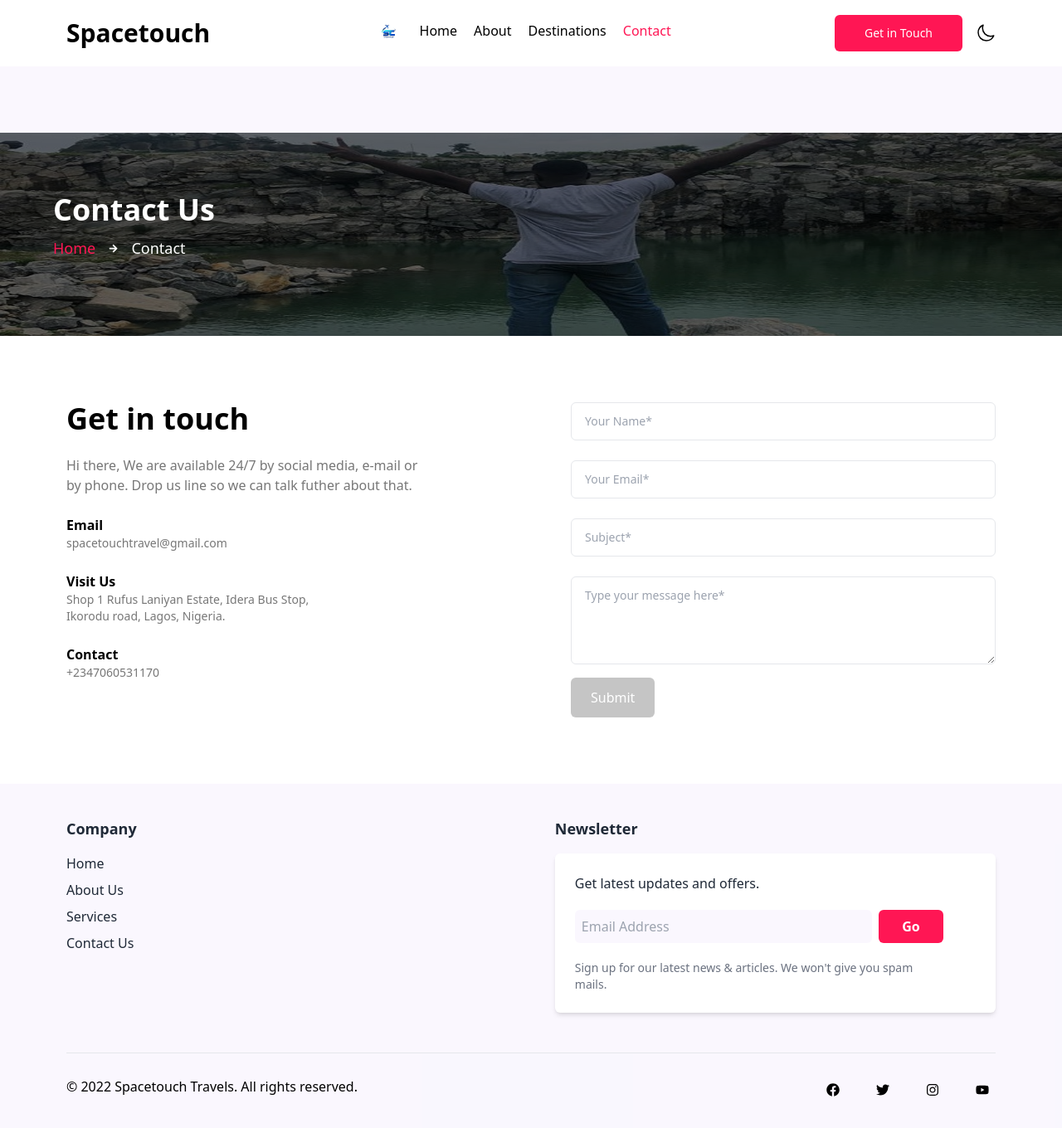
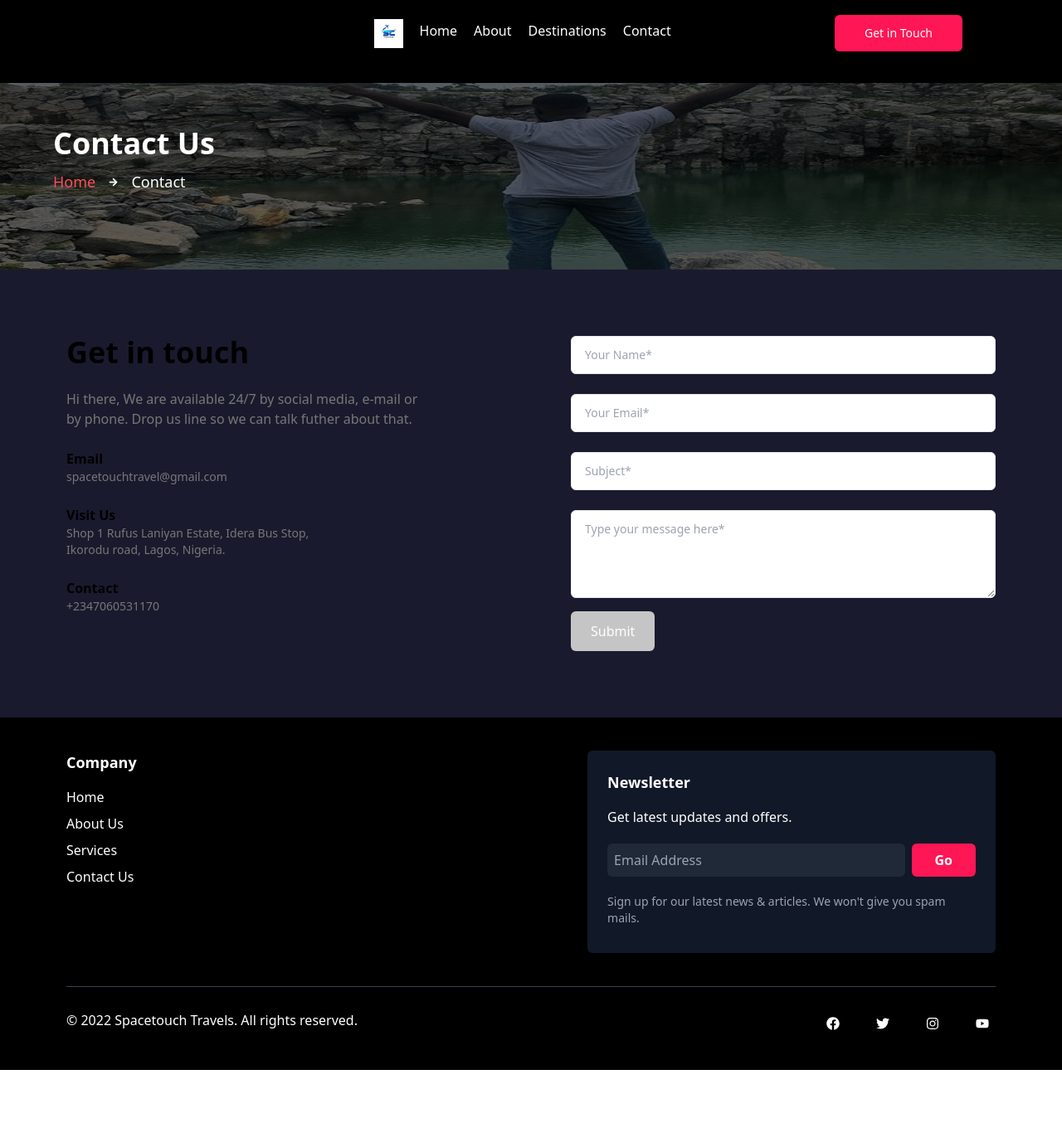
Before and after one commit to GraceJoseph-hub/space-touch, a React (Vite) app: page /contact in a window 1280 px wide. Shown: the top 1360 px of the page at 83% size. After the commit the page ends 1290 px from the top, so only its background shows below. Built offline with nearby package versions, Linux system fonts and the light colour scheme.

Commit message:
working on the light and dark modes

```diff
--- a/src/App.css
+++ b/src/App.css
@@ -1,3 +1,4 @@
+
 body {
   transition: background-color 0.3s, color 0.3s;
 }
--- a/src/components/footer/Footer.jsx
+++ b/src/components/footer/Footer.jsx
@@ -4,9 +4,9 @@ import { FaFacebook, FaTwitter, FaInstagram, FaYoutube } from "react-icons/fa";
 
 const Footer = () => {
   return (
-    <div className="w-full px-20 py-10">
+    <div className="w-full px-20 py-10 bg-gray-100 dark:bg-black">
       <div className="flex justify-between pb-10">
-        <div className="text-gray-800">
+        <div className="text-gray-800 dark:text-white">
           <h2 className="text-lg font-bold mb-4">Company</h2>
           <ul>
             <li className="mb-2">
@@ -31,15 +31,15 @@ const Footer = () => {
             </li>
           </ul>
         </div>
-        <div className=" text-gray-800">
+        <div className="text-gray-800 dark:text-white bg-white dark:bg-gray-900 p-6 rounded-md shadow-md">
           <h2 className="text-lg font-bold mb-4">Newsletter</h2>
-          <form className=" flex flex-col gap-y-5 w-[33.2rem] mb-2 bg-white p-6 rounded-md shadow-md">
+          <form className="flex flex-col gap-y-5 mb-2">
             <p>Get latest updates and offers.</p>
             <div className="flex gap-x-2">
               <input
                 type="email"
                 placeholder="Email Address"
-                className="w-[22.4rem] p-2 bg-off-white border-gray-300 rounded-md focus:outline-none"
+                className="w-[22.4rem] p-2 bg-off-white border-gray-300 rounded-md focus:outline-none dark:bg-gray-800"
               />
               <button
                 type="submit"
@@ -48,7 +48,7 @@ const Footer = () => {
                 Go
               </button>
             </div>
-            <p className="text-gray-500 text-sm">
+            <p className="text-gray-500 text-sm dark:text-gray-400">
               Sign up for our latest news & articles. We won't give you spam
               <br />
               mails.
@@ -56,20 +56,32 @@ const Footer = () => {
           </form>
         </div>
       </div>
-      <hr />
-      <div className="flex justify-between mt-7">
+      <hr className="border-gray-300 dark:border-gray-700" />
+      <div className="flex justify-between mt-7 text-gray-800 dark:text-white">
         <p>© 2022 Spacetouch Travels. All rights reserved.</p>
         <div className="flex gap-7">
-          <Link to="https://web.facebook.com/spacetouchtours?_rdc=1&_rdr" className="p-2 hover:bg-red rounded-full text-center hover:text-light">
+          <Link
+            to="https://web.facebook.com/spacetouchtours?_rdc=1&_rdr"
+            className="p-2 hover:bg-red rounded-full text-center hover:text-light"
+          >
             <FaFacebook />
           </Link>
-          <Link to="https://x.com/spacetouchTours" className="p-2 hover:bg-red rounded-full text-center hover:text-light">
+          <Link
+            to="https://x.com/spacetouchTours"
+            className="p-2 hover:bg-red rounded-full text-center hover:text-light"
+          >
             <FaTwitter />
           </Link>
-          <Link to="https://www.instagram.com/spacetouchtours" className="p-2 hover:bg-red rounded-full text-center hover:text-light">
+          <Link
+            to="https://www.instagram.com/spacetouchtours"
+            className="p-2 hover:bg-red rounded-full text-center hover:text-light"
+          >
             <FaInstagram />
           </Link>
-          <Link to="https://www.youtube.com/spacetouchtv" className="p-2 hover:bg-red rounded-full text-center hover:text-light">
+          <Link
+            to="https://www.youtube.com/spacetouchtv"
+            className="p-2 hover:bg-red rounded-full text-center hover:text-light"
+          >
             <FaYoutube />
           </Link>
         </div>
--- a/src/components/navbar/Navbar.jsx
+++ b/src/components/navbar/Navbar.jsx
@@ -5,10 +5,11 @@ import Btn from "../btn/Btn";
 import { FaBars, FaSquareXmark } from "react-icons/fa6";
 import { Link, useLocation } from "react-router-dom";
 import logo from "../../../public/images/logo.jpg";
+import styles from "./navbar.module.css";
 
 const Navbar = () => {
   const [isOpen, setIsOpen] = useState(false);
-  const [theme, setTheme] = useState("light");
+  const [theme, setTheme] = useState("dark");
 
   useEffect(() => {
     if (theme === "dark") {
@@ -38,7 +39,7 @@ const Navbar = () => {
 
   return (
     <div>
-      <div className="bg-light dark:bg-darkBg w-full px-20 sticky top-0 left-0 right-0 z-50 overflow-hidden">
+      <div className="bg-light dark:bg-black w-full px-20 fixed top-0 left-0 right-0 z-50 h-[100px]">
         <div className="flex items-center justify-between h-20 w-full mx-auto">
           <Brand />
           <div className="hidden custom1:flex items-center gap-5">
@@ -49,17 +50,16 @@ const Navbar = () => {
               height="35"
               className="cursor-pointer smallBP:hidden semiBP:block custom:block custom1:block"
             />
-
             {links.map((link, index) => (
               <div
+                key={`${link.name}-${index}`}
                 className="group relative h-[30px]"
-                key={`${link.name}-${index}`}
               >
                 <Link
                   to={link.path}
-                  className={`text-base transition duration-300 hover:text-red active:text-red ${
+                  className={`text-base hover:text-red active:text-red ${
                     activeRoute === link.path ? "text-red" : "text-black"
-                  } dark:text-darkText`}
+                  } dark:text-white`}
                 >
                   {link.name}
                 </Link>
@@ -70,34 +70,36 @@ const Navbar = () => {
           <div className="flex items-center gap-4">
             <Btn text="Get in Touch" isMainColor />
             <div onClick={toggleBtn} className="lg:hidden cursor-pointer">
-              {isOpen ? <FaSquareXmark /> : <FaBars className="" />}
+              {isOpen ? <FaSquareXmark /> : <FaBars />}
             </div>
-            <Moon
-              className="order-1 custom1:order-2 cursor-pointer"
-              onClick={handleThemeSwitch}
-            />
+            <div onClick={handleThemeSwitch}>
+              <Moon className="order-1 custom1:order-2 cursor-pointer" />
             </div>
           </div>
         </div>
-
+      </div>
       {isOpen && (
-        <div className="flex flex-col items-center basis-full bg-light dark:bg-darkBg space-y-4 pb-4">
+        <div
+          className={`top-[80px] z-50 w-full fixed ${styles.dropDownContainer}`}
+        >
+          <div className="flex flex-col items-center bg-light dark:bg-black">
             {links.map((link, index) => (
               <div
+                key={`${link.name}-${index}`}
                 className="group relative h-[30px]"
-              key={`${link.name}-${index}`}
               >
                 <Link
                   to={link.path}
-                className={`text-base transition duration-300 hover:text-red active:text-red ${
+                  className={`text-base hover:text-red active:text-red ${
                     activeRoute === link.path ? "text-red" : "text-black"
-                } dark:text-darkText`}
+                  } dark:text-white`}
                 >
                   {link.name}
                 </Link>
                 <span className="absolute z-20 bottom-0 left-0 h-[0.125em] w-0 rounded-full bg-red duration-200 ease-in-out group-hover:w-full"></span>
               </div>
             ))}
+          </div>
         </div>
       )}
     </div>
@@ -107,60 +109,54 @@ const Navbar = () => {
 export default Navbar;
 
 // import React, { useState, useEffect } from "react";
-// import Brand from '../brand/Brand'
+// import Brand from "../brand/Brand";
 // import Moon from "../icons/Moon";
-// import Btn from '../btn/Btn';
+// import Btn from "../btn/Btn";
 // import { FaBars, FaSquareXmark } from "react-icons/fa6";
-// import { Link } from 'react-router-dom';
-// import { useLocation } from "react-router-dom";
+// import { Link, useLocation } from "react-router-dom";
 // import logo from "../../../public/images/logo.jpg";
-// useLocation is a react router hook that has an object that contains the current/active route/page
+// import styles from "./navbar.module.css";
 
 // const Navbar = () => {
-//   const [isOpen, setIsOpen] = useState(false)
-//   const [theme, setTheme] = useState("light");
+//   const [isOpen, setIsOpen] = useState(false);
+//   const [theme, setTheme] = useState("dark");
 
 //   useEffect(() => {
 //     if (theme === "dark") {
 //       document.documentElement.classList.add("dark");
-//     } else {
+//     } else if (theme === "light") {
 //       document.documentElement.classList.remove("dark");
 //     }
 //   }, [theme]);
 
 //   const handleThemeSwitch = () => {
 //     setTheme(theme === "dark" ? "light" : "dark");
+//     if (theme === "dark") {
+//       setTheme("light");
+//       console.log("I am dark");
+//     } else if (theme === "light") {
+//       setTheme("dark");
+//       console.log("I am light");
+//     }
 //   };
 
 //   const location = useLocation();
-//   console.log(location);
 //   const activeRoute = location.pathname;
 
 //   const links = [
-//     {
-//       path: "/",
-//       name: "Home",
-//     },
-//     {
-//       path: "/about",
-//       name: "About",
-//     },
-//     {
-//       path: "/destination",
-//       name: "Destinations",
-//     },
-//     {
-//       path: "/contact",
-//       name: "Contact",
-//     },
+//     { path: "/", name: "Home" },
+//     { path: "/about", name: "About" },
+//     { path: "/destination", name: "Destinations" },
+//     { path: "/contact", name: "Contact" },
 //   ];
+
 //   const toggleBtn = () => {
-//     setIsOpen(!isOpen)
-//   }
+//     setIsOpen(!isOpen);
+//   };
 
 //   return (
 //     <div>
-//       <div className=" bg-light w-full px-20 sticky top-0 left-0 right-0 z-50 overflow-hidden">
+//       <div className="bg-red dark:bg-darkBg w-full px-20 fixed top-0 left-0 right-0 z-50 h-[100px]">
 //         <div className="flex items-center justify-between h-20 w-full mx-auto">
 //           <Brand />
 //           <div className="hidden custom1:flex items-center gap-5">
@@ -179,9 +175,9 @@ export default Navbar;
 //               >
 //                 <Link
 //                   to={link.path}
-//                   className={`text-base transition duration-300 hover:text-red active:text-red ${
+//                   className={`text-base hover:text-red active:text-red ${
 //                     activeRoute === link.path ? "text-red" : "text-black"
-//                   }`}
+//                   } dark:text-darkText`}
 //                 >
 //                   {link.name}
 //                 </Link>
@@ -194,38 +190,41 @@ export default Navbar;
 //             <div onClick={toggleBtn} className="lg:hidden cursor-pointer">
 //               {isOpen ? <FaSquareXmark /> : <FaBars className="" />}
 //             </div>
-
-//             <Moon
-//               className="order-1 custom1:order-2 cursor-pointer"
-//               onClick={handleThemeSwitch}
-//             />
+//             <div onClick={handleThemeSwitch}>
+//               <Moon className="order-1 custom1:order-2 cursor-pointer" />
+//             </div>
 //           </div>
 //         </div>
 //       </div>
 
 //       {isOpen && (
-//         <div className="flex flex-col items-center basis-full bg-light space-y-4 pb-4">
-
-//           {links.map((link, index) => (
-//             <div
-//               className="group relative h-[30px]"
-//               key={`${link.name}-${index}`}
-//             >
-//               <Link
-//                 to={link.path}
-//                 className={`text-base transition duration-300 hover:text-red active:text-red ${
-//                   activeRoute === link.path ? "text-red" : "text-black"
-//                 }`}
+//         <div
+//           className={`top-[80px] z-50 w-full fixed ${styles.dropDownContainer}`}
+//         >
+//           <div
+//             className={`flex flex-col items-center  bg-light dark:bg-darkBg `}
+//           >
+//             {links.map((link, index) => (
+//               <div
+//                 className="group relative h-[30px]"
+//                 key={`${link.name}-${index}`}
 //               >
-//                 {link.name}
-//               </Link>
-//               <span className="absolute z-20 bottom-0 left-0 h-[0.125em] w-0 rounded-full bg-red duration-200 ease-in-out group-hover:w-full"></span>
-//             </div>
-//           ))}
+//                 <Link
+//                   to={link.path}
+//                   className={`text-base hover:text-red active:text-red ${
+//                     activeRoute === link.path ? "text-red" : "text-black"
+//                   } dark:text-darkText`}
+//                 >
+//                   {link.name}
+//                 </Link>
+//                 <span className="absolute z-20 bottom-0 left-0 h-[0.125em] w-0 rounded-full bg-red duration-200 ease-in-out group-hover:w-full"></span>
+//               </div>
+//             ))}
+//           </div>
 //         </div>
 //       )}
 //     </div>
 //   );
-// }
+// };
 
-// export default Navbar
+// export default Navbar;
--- /dev/null
+++ b/src/components/navbar/navbar.module.css
@@ -0,0 +1,41 @@
+.dropDownContainer {
+	/* transform: translateY(70px);  */
+transition: all 5s ;
+}
+
+/* ----------------------------------------------
+ * Generated by Animista on 2024-5-24 19:26:25
+ * Licensed under FreeBSD License.
+ * See http://animista.net/license for more info.
+ * w: http://animista.net, t: @cssanimista
+ * ---------------------------------------------- */
+
+/**
+ * ----------------------------------------
+ * animation slide-in-top
+ * ----------------------------------------
+ */
+/* @-webkit-keyframes dropDownContainer {
+  0% {
+    -webkit-transform: translateY(-500px);
+            transform: translateY(-500px);
+    opacity: 0;
+  }
+  100% {
+    -webkit-transform: translateY(100px);
+            transform: translateY(100px);
+    opacity: 1;
+  }
+}
+@keyframes dropDownContainer {
+  0% {
+    -webkit-transform: translateY(-500px);
+            transform: translateY(-500px);
+    opacity: 0;
+  }
+  100% {
+    -webkit-transform: translateY(100px);
+            transform: translateY(100px);
+    opacity: 1;
+  }
+} */
--- a/tailwind.config.js
+++ b/tailwind.config.js
@@ -33,7 +33,7 @@
 /** @type {import('tailwindcss').Config} */
 export default {
   content: ["./index.html", "./src/**/*.{js,ts,jsx,tsx}"],
-  darkMode: "class", // Enable class-based dark mode
+  darkMode: "class",
   theme: {
     extend: {
       colors: {
@@ -47,6 +47,8 @@ export default {
         lightGrey: "#c5c5c5",
         darkBg: "#1a1a2e",
         darkText: "#e0e0e0",
+        black: "#000000",
+        gray900: "#1a1a1a",
       },
       screens: {
         smallBP: "320px",
```
Lines whose indentation alone changed are shown as unchanged.
